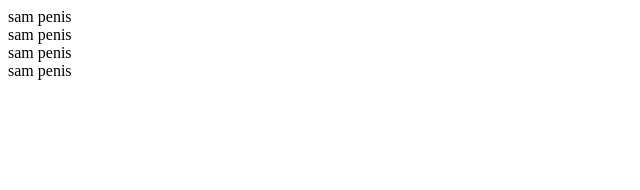
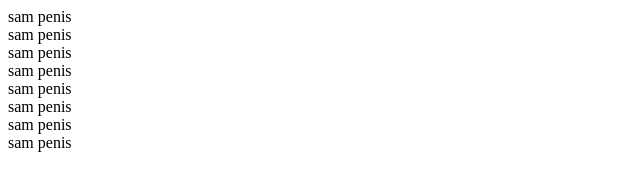
Before and after one commit to vilkasts/js-practice, a plain HTML site: page penis.html in a window 1280 px wide. Shown: the whole page, without its empty margins (0-640 px from the left). Drawn offline with Linux system fonts and the light colour scheme.

Commit message:
add more penises

```diff
--- a/penis.html
+++ b/penis.html
@@ -9,5 +9,9 @@
 <div>sam penis</div>
 <div>sam penis</div>
 <div>sam penis</div>
+<div>sam penis</div>
+<div>sam penis</div>
+<div>sam penis</div>
+<div>sam penis</div>
 </body>
 </html>
```
